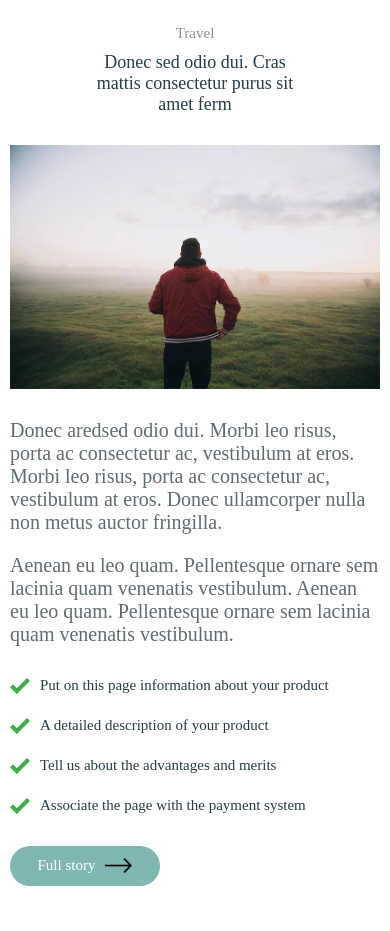
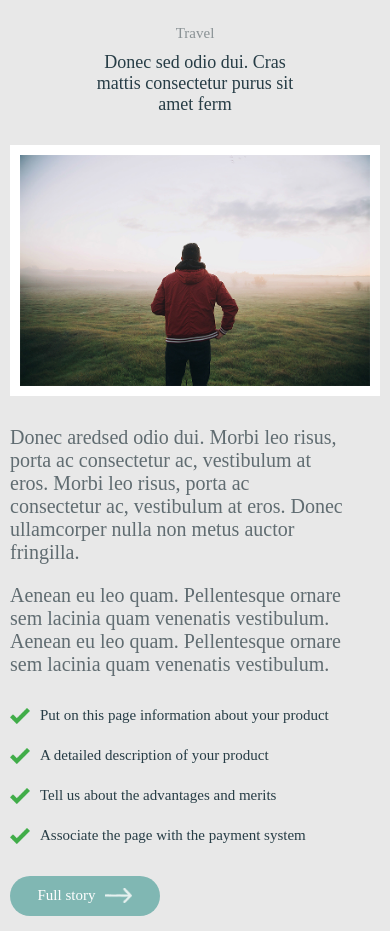
Before and after one commit to IgorMysak1/YarMan, a plain HTML site: page index.html in a window 390 px wide. Before the commit the page ends 901 px from the top, so only its background shows below. Drawn offline with Linux system fonts and the light colour scheme.

Commit message:
second commit

```diff
--- a/css/style.css
+++ b/css/style.css
@@ -28,7 +28,7 @@
 .travel {
     height: 100%;
     width: 100%;
-    background: #ffffff;
+    background: #e8e8e8;
     padding: 15px 0;
 }
 .travel-wrapper {
@@ -87,6 +87,7 @@
 }
 .wrapper-travel__img img {
     width: 100%;
+    border: 10px solid #ffffff;
 }
 .wrapper-travel__text {
 }
@@ -102,10 +103,16 @@
     flex-direction: column;
 }
 .text-travel__item {
+    width: 73%;
     color: #606c71;
     font-size: 20px;
     text-align: left;
     margin-bottom: 20px;
+}
+@media (max-width: 479.98px) {
+    .text-travel__item {
+        width: 90%;
+    }
 }
 .content-tarvel {
     display: flex;
--- a/index.html
+++ b/index.html
@@ -50,7 +50,7 @@
                 </div>
                 <div class="wrapper-travel__btn btn-travel">
                     Full story
-                    <img src="img/arrow.png" alt="">
+                    <img src="img/arrowW.png" alt="">
                 </div>
             </div>
         </div>
```
Also changed, not shown: img/arrowW.png (added).
